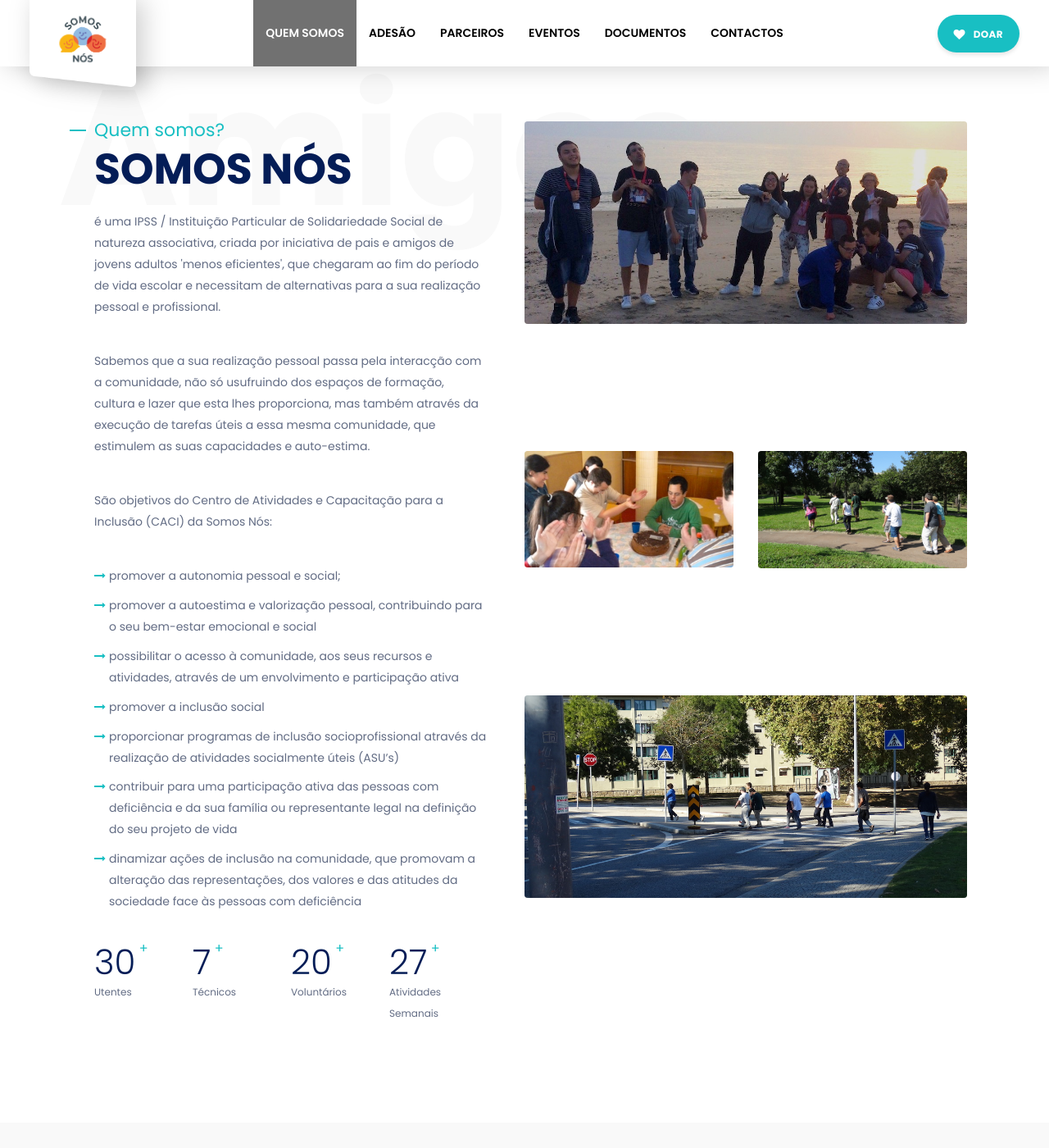
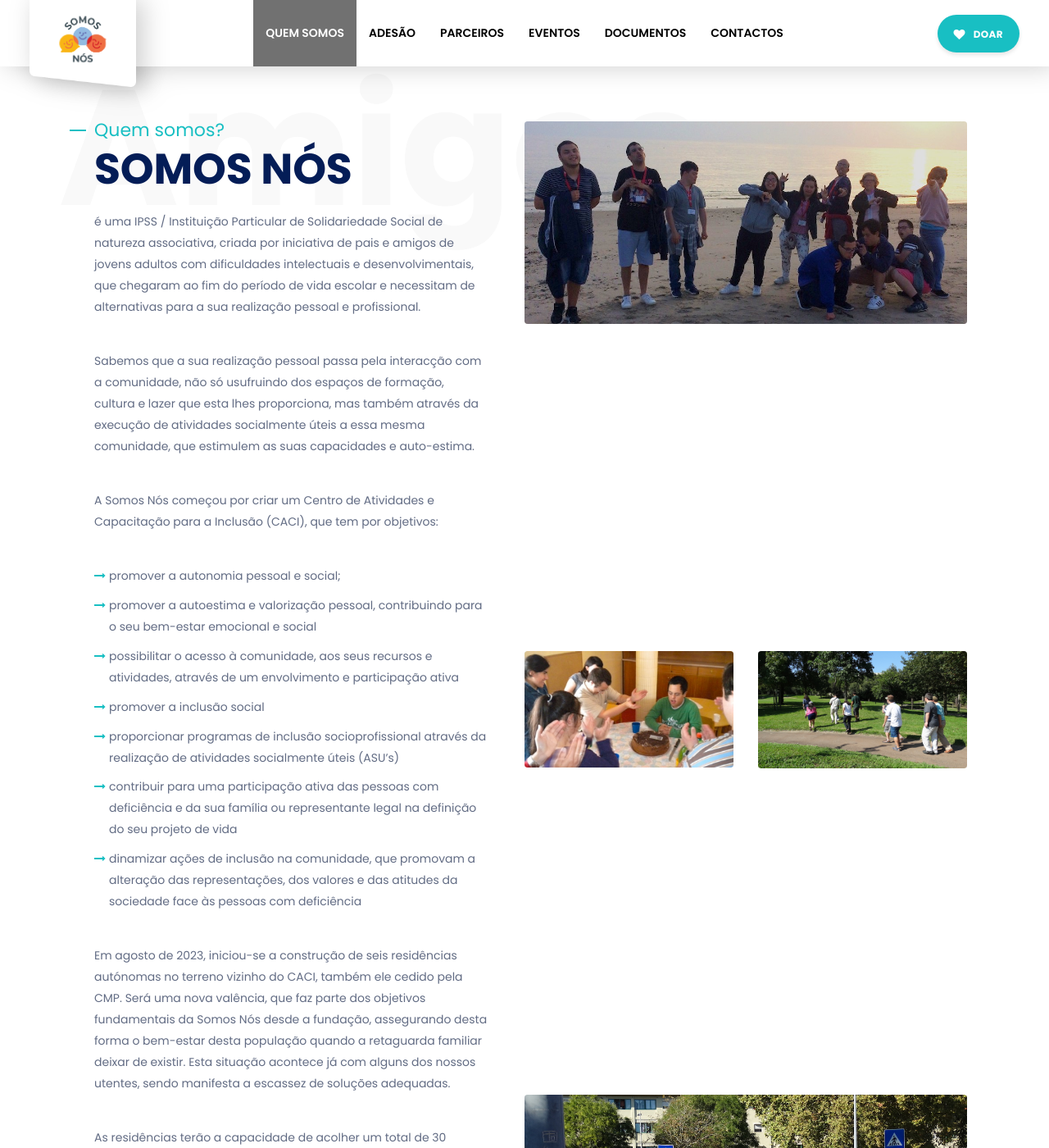
Before and after one commit to somosnos/somosnos.github.io, a Jekyll site: the page built from index.md, in a window 1280 px wide and 1400 px high, scrolled down 872 px. Shown: the whole window at 82% size. Built offline with Jekyll 4.4.1, drawn with Linux system fonts in a browser that asks for light colours; some web fonts are replaced; our own code applies the rules of GitHub Pages for plain Markdown files; some of the changed text lies outside the part shown; grey boxes are pictures that could not be loaded.

Commit message:
Updated who we are section

```diff
--- a/_includes/4_who_we_are.html
+++ b/_includes/4_who_we_are.html
@@ -7,9 +7,9 @@
                         <h2 class="xs-line-title">Quem somos?</h2>
                         <h3 class="xs-title big" data-title="Amigos">SOMOS NÓS</h3>
                     </div>
-                    <p>é uma IPSS / Instituição Particular de Solidariedade Social de natureza associativa, criada por iniciativa de pais e amigos de jovens adultos 'menos eficientes', que chegaram ao fim do período de vida escolar e necessitam de alternativas para a sua realização pessoal e profissional.</p>
-                    <p>Sabemos que a sua realização pessoal passa pela interacção com a comunidade, não só usufruindo dos espaços de formação, cultura e lazer que esta lhes proporciona, mas também através da execução de tarefas úteis a essa mesma comunidade, que estimulem as suas capacidades e auto-estima.</p>
-                    <p>São objetivos do Centro de Atividades e Capacitação para a Inclusão (CACI) da Somos Nós:</p>
+                    <p>é uma IPSS / Instituição Particular de Solidariedade Social de natureza associativa, criada por iniciativa de pais e amigos de jovens adultos com dificuldades intelectuais e desenvolvimentais, que chegaram ao fim do período de vida escolar e necessitam de alternativas para a sua realização pessoal e profissional.</p>
+                    <p>Sabemos que a sua realização pessoal passa pela interacção com a comunidade, não só usufruindo dos espaços de formação, cultura e lazer que esta lhes proporciona, mas também através da execução de atividades socialmente úteis a essa mesma comunidade, que estimulem as suas capacidades e auto-estima.</p>
+                    <p>A Somos Nós começou por criar um Centro de Atividades e Capacitação para a Inclusão (CACI), que tem por objetivos:</p>
                     <ul class="xs-unorder-list arrow">
                         <li>promover a autonomia pessoal e social;</li>
                         <li>promover a autoestima e valorização pessoal, contribuindo para o seu bem-estar emocional e
@@ -24,6 +24,10 @@
                         <li>dinamizar ações de inclusão na comunidade, que promovam a alteração das representações,
                             dos valores e das atitudes da sociedade face às pessoas com deficiência</li>
                     </ul>
+                    <p>Em agosto de 2023, iniciou-se a construção de seis residências autónomas no terreno vizinho do CACI, também ele cedido pela CMP. Será uma nova valência, que faz parte dos objetivos fundamentais da Somos Nós desde a fundação, assegurando desta forma o bem-estar desta população quando a retaguarda familiar deixar de existir. Esta situação acontece já com alguns dos nossos utentes, sendo manifesta a escassez de soluções adequadas.</p>
+                    <p>As residências terão a capacidade de acolher um total de 30 pessoas com deficiência mental, repartidas em 6 casas, num ambiente familiar. Destinam-se a uma população que mantenha um grau de autonomia que permita o aproveitamento dos benefícios deste tipo de solução, nomeadamente a manutenção das rotinas de autonomia e sociabilidade, a realização de pequenas tarefas da vida diária na residência comum, sob vigilância e orientação técnica adequada.</p>
+                    <p>O projeto das Residências Autónomas viu a sua candidatura para financiamento ser aprovada no quadro do Programa de Alargamento das Redes de Equipamentos Sociais 3.0, do Instituto da Segurança Social. O valor global deste projeto ronda €1.800.000, sendo que o PARES 3.0 comparticipará com €800.000. A Somos Nós deverá assumir o valor restante.</p>
+                    <p>Contamos com o apoio e a generosidade da sociedade civil para tornar possível este projeto. Contamos com o seu apoio.</p>
                     <ul class="xs-funfact-list">
                         <li>
                             <p>
@@ -48,10 +52,10 @@
                         </li>
                         <li>
                             <p>
-                                <span class="number-percentage-count number-percentage" data-value="27"
+                                <span class="number-percentage-count number-percentage" data-value="18"
                                     data-animation-duration="3500">0</span><sup> + </sup>
                             </p>
-                            <span>Atividades Semanais</span>
+                            <span>Atividades</span>
                         </li>
                         <div class="clearfix"></div>
                     </ul>
```
